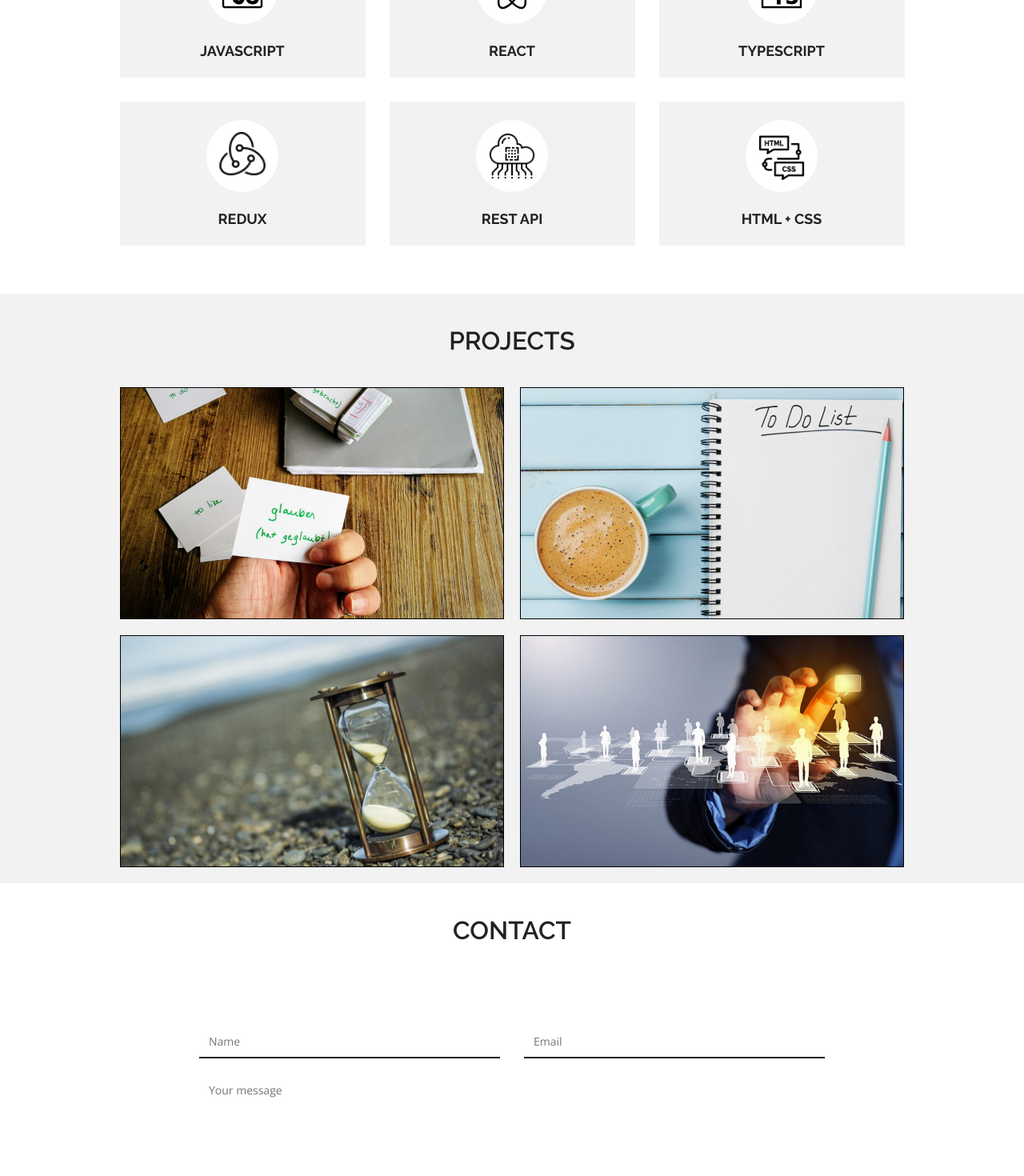
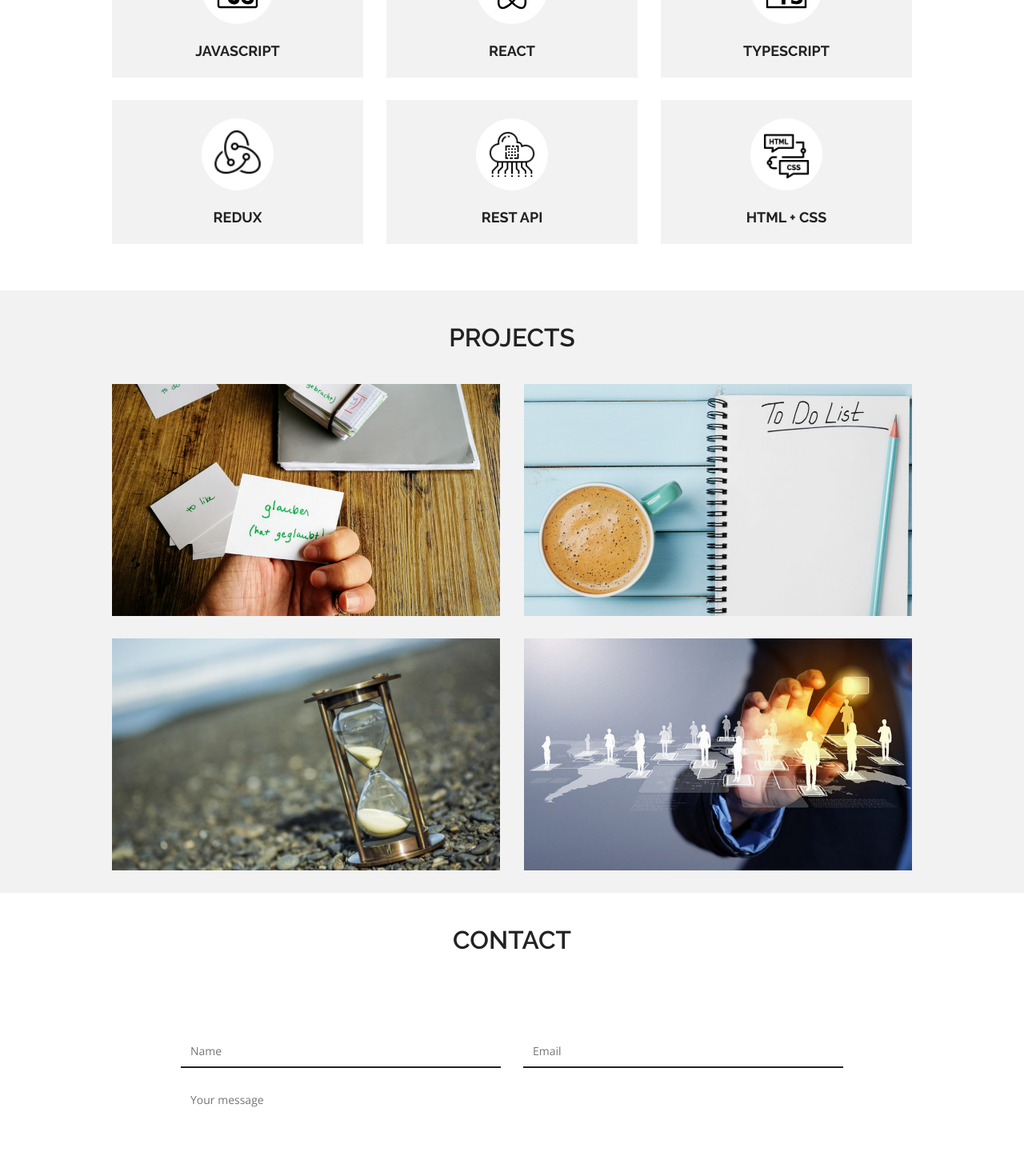
Before and after one commit to Freiii21/portfolio-react, a React (Create React App) app: page / in a window 1280 px wide. Shown: the part 1000-2470 px from the top of the page at 80% size. Built offline with nearby package versions, Linux system fonts and the light colour scheme.

Commit message:
#42 design improvements_30

```diff
--- a/src/common/styles/sass/variables.scss
+++ b/src/common/styles/sass/variables.scss
@@ -1,4 +1,4 @@
-$maxDisplayWidth: 1100px;
+$maxDisplayWidth: 1000px;
 $textColor: #fff;
 $textSeconsdColor: #222;
 $textThirdColor: #484848;
--- a/src/e2-skills/Skills.module.scss
+++ b/src/e2-skills/Skills.module.scss
@@ -7,7 +7,7 @@
         .skillsSet{
             width: 100%;
             display: flex;
-            justify-content: center;
+            justify-content: space-between;
             flex-wrap: wrap;
         }
     }
--- a/src/e2-skills/skill/Skill.module.scss
+++ b/src/e2-skills/skill/Skill.module.scss
@@ -2,9 +2,9 @@
 @import "./src/common/styles/sass/mixins.scss";
 
 .skill{
-    width: 307px;
+    width: 314px;
     height: 180px;
-    margin: 0 15px 30px;
+    margin: 0 0 28px;
     display: flex;
     flex-direction: column;
     align-items: center;
--- a/src/e3-projects/Projects.module.scss
+++ b/src/e3-projects/Projects.module.scss
@@ -8,7 +8,7 @@
         .projectsSet{
             width: 100%;
             display: flex;
-            justify-content: center;
+            justify-content: space-between;
             flex-wrap: wrap;
         }
     }
--- a/src/e3-projects/project/Project.module.scss
+++ b/src/e3-projects/project/Project.module.scss
@@ -2,12 +2,11 @@
 @import "./src/common/styles/sass/mixins.scss";
 
 .project {
-  width: 480px;
+  width: 485px;
   height: 290px;
   background-size: cover;
   background-position: center;
-  border: 1px solid black;
-  margin: 0 10px 20px;
+  margin: 0 0 28px;
   position: relative;
   .content {
     position: absolute;
--- a/src/e4-contact/Contact.module.scss
+++ b/src/e4-contact/Contact.module.scss
@@ -15,19 +15,19 @@
       .inputFields {
         display: flex;
         & input {
-          width: 376px;
+          width: 400px;
           height: 42px;
           border: none;
           border-bottom: 2px solid $textSeconsdColor;
           padding: 6px 12px;
-          margin: 0 15px 24px;
+          margin: 0 14px 24px;
           background-color: transparent;
           outline: none;
           @include text(OpenSans-Regular, sans-serif, 14px);
         }
       }
       & textarea {
-        width: 782px;
+        width: 828px;
         min-height: 140px;
         padding: 6px 12px;
         margin: 0 15px 24px;
```
